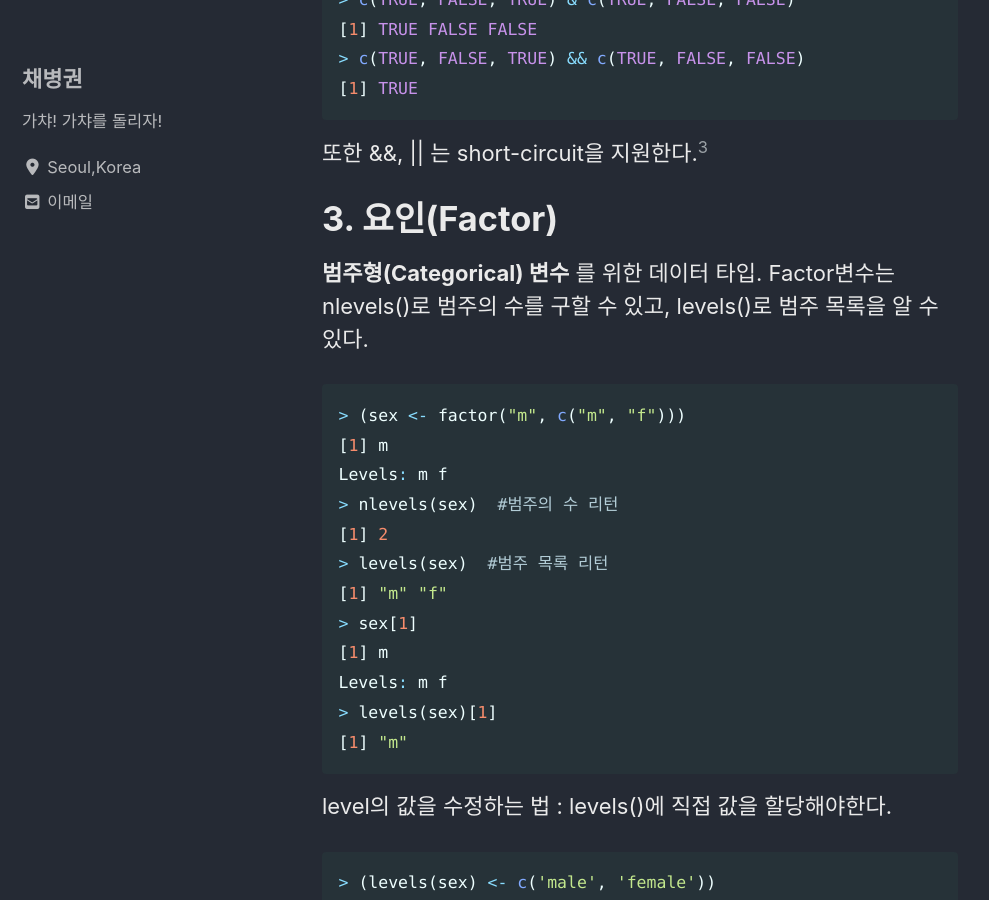
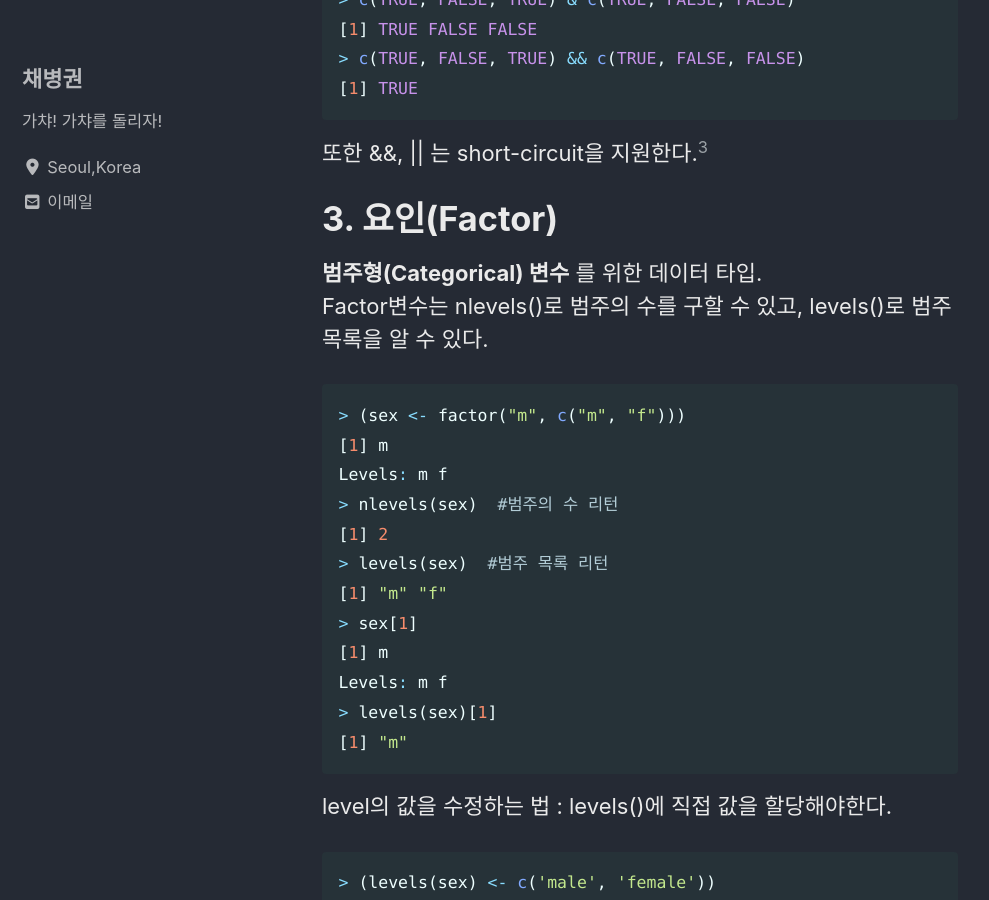
Before and after one commit to ByeongGwonChae/mynotebook, a Jekyll site: the page built from _posts/2020-01-01-R-first-note.md, in a window 1280 px wide and 900 px high, scrolled down 2185 px. Shown: the whole window, without its empty margins (0-989 px from the left). Built offline with Jekyll 4.4.1, drawn with Linux system fonts in a browser that asks for light colours; cached includes are drawn as plain includes; nearby versions of some CDN libraries.

Commit message:
Update 2020-01-01-R-first-note.md

```diff
--- a/_posts/2020-01-01-R-first-note.md
+++ b/_posts/2020-01-01-R-first-note.md
@@ -51,9 +51,9 @@ NOT연산자 : !\\
 ~~~
 또한 &&, || 는 short-circuit을 지원한다.[^3]
 # 3. 요인(Factor)
-__범주형(Categorical) 변수__ 를 위한 데이터 타입.
-  Factor변수는 nlevels()로 범주의 수를 구할 수 있고, levels()로 범주 목록을 알 수 있다.
-  ~~~ R
+__범주형(Categorical) 변수__ 를 위한 데이터 타입.\\
+Factor변수는 nlevels()로 범주의 수를 구할 수 있고, levels()로 범주 목록을 알 수 있다.
+~~~ R
 > (sex <- factor("m", c("m", "f")))
 [1] m
 Levels: m f
```
